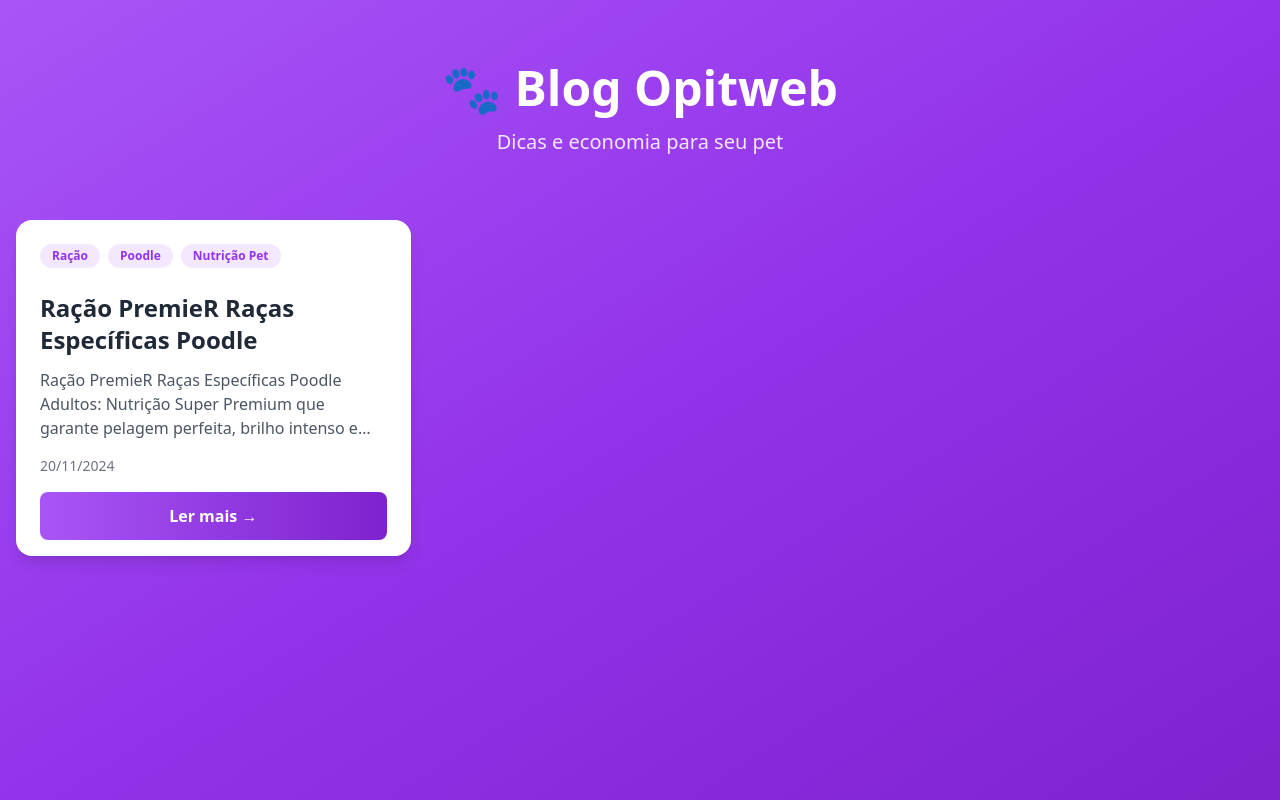
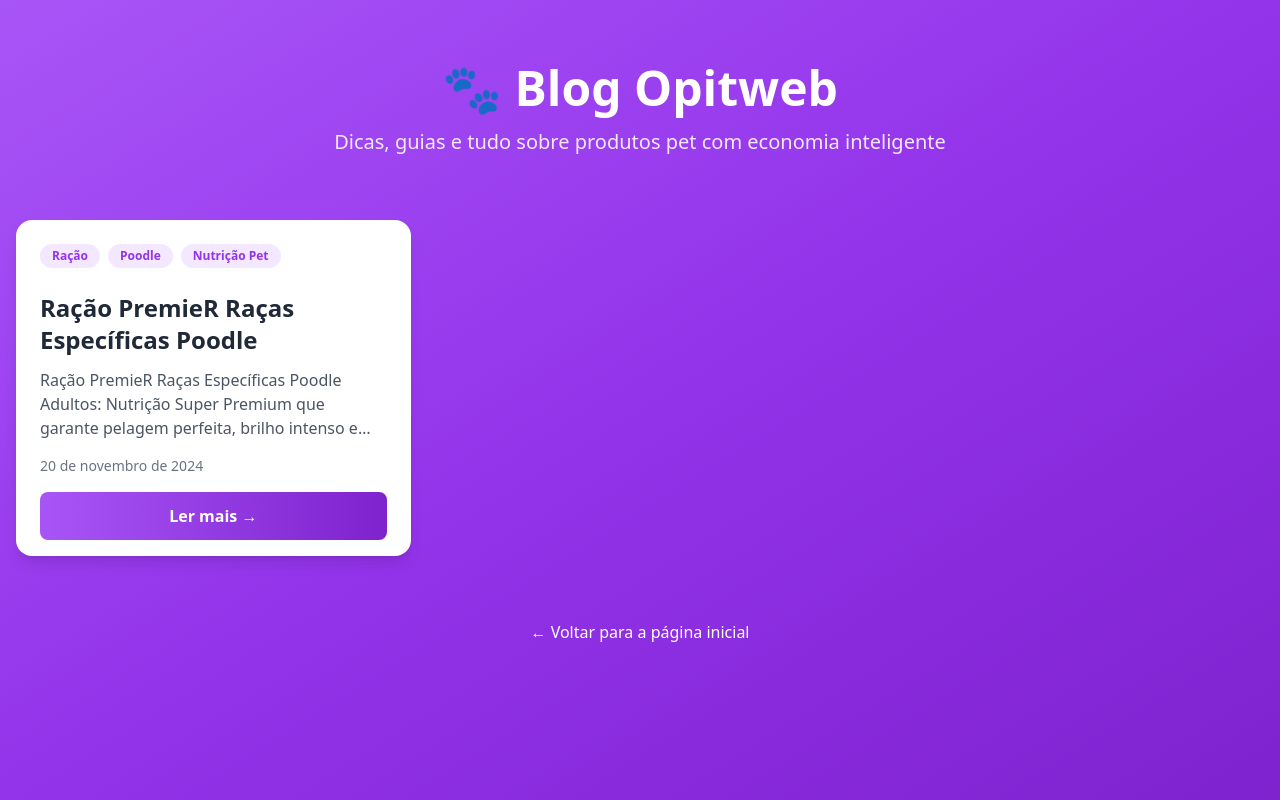
Before and after one commit to opitwwb/Opitwebpets, a Next.js app: page /blog in a window 1280 px wide. Built offline with nearby package versions, Linux system fonts and the light colour scheme.

Commit message:
Update page.tsx

```diff
--- a/app/blog/page.tsx
+++ b/app/blog/page.tsx
@@ -3,18 +3,11 @@
 import matter from 'gray-matter';
 import Link from 'next/link';
 
-// Interface para o TypeScript parar de reclamar
-interface Post {
-  slug: string;
-  title: string;
-  date: string;
-  excerpt: string;
-  categories: string[];
-}
-
-function getAllPosts(): Post[] {
+// Função para obter todos os posts
+function getAllPosts() {
   const postsDirectory = path.join(process.cwd(), 'app/blog/posts');
 
+  // Verificar se a pasta existe
   if (!fs.existsSync(postsDirectory)) {
     return [];
   }
@@ -34,7 +27,7 @@
         title: data.title || 'Sem título',
         date: data.date || new Date().toISOString(),
         excerpt: data.excerpt || '',
-        categories: Array.isArray(data.categories) ? data.categories : [],
+        categories: data.categories || [],
       };
     })
     .sort((a, b) => new Date(b.date).getTime() - new Date(a.date).getTime());
@@ -48,40 +41,68 @@
   return (
     <div className="min-h-screen bg-gradient-to-br from-purple-500 via-purple-600 to-purple-700">
       <div className="max-w-7xl mx-auto px-4 py-16">
+        {/* Header */}
         <header className="text-center mb-16">
-          <h1 className="text-5xl font-bold text-white mb-4">🐾 Blog Opitweb</h1>
-          <p className="text-xl text-purple-100">Dicas e economia para seu pet</p>
+          <h1 className="text-5xl font-bold text-white mb-4">
+            🐾 Blog Opitweb
+          </h1>
+          <p className="text-xl text-purple-100">
+            Dicas, guias e tudo sobre produtos pet com economia inteligente
+          </p>
         </header>
 
+        {/* Grid de Posts */}
         {posts.length === 0 ? (
-          <div className="bg-white rounded-2xl p-12 text-center shadow-xl">
-            <p className="text-gray-600">Nenhum post encontrado em app/blog/posts/</p>
+          <div className="bg-white rounded-2xl shadow-xl p-12 text-center">
+            <p className="text-gray-600 text-lg">
+              Nenhum post encontrado. Adicione seus posts na pasta <code className="bg-gray-100 px-2 py-1 rounded">app/blog/posts/</code>
+            </p>
           </div>
         ) : (
           <div className="grid grid-cols-1 md:grid-cols-2 lg:grid-cols-3 gap-8">
             {posts.map((post) => (
-              <article key={post.slug} className="bg-white rounded-2xl shadow-lg overflow-hidden hover:shadow-2xl transition-all hover:-translate-y-2 flex flex-col">
-
-                {/* AQUI ESTAVA O ERRO - AGORA CORRIGIDO COM (category: string) */}
+              <article
+                key={post.slug}
+                className="bg-white rounded-2xl shadow-lg overflow-hidden hover:shadow-2xl transition-all duration-300 hover:-translate-y-2 flex flex-col"
+              >
+                {/* Categorias */}
                 {post.categories.length > 0 && (
                   <div className="px-6 pt-6 pb-2 flex flex-wrap gap-2">
-                    {post.categories.slice(0, 3).map((category: string, idx: number) => (
-                      <span key={idx} className="text-xs font-semibold text-purple-600 bg-purple-100 px-3 py-1 rounded-full">
+                    {post.categories.slice(0, 3).map((category, idx) => (
+                      <span
+                        key={idx}
+                        className="text-xs font-semibold text-purple-600 bg-purple-100 px-3 py-1 rounded-full"
+                      >
                         {category}
                       </span>
                     ))}
                   </div>
                 )}
 
+                {/* Conteúdo */}
                 <div className="px-6 py-4 flex-1 flex flex-col">
-                  <h2 className="text-2xl font-bold text-gray-800 mb-3 line-clamp-2">{post.title}</h2>
-                  <p className="text-gray-600 mb-4 line-clamp-3 flex-1">{post.excerpt}</p>
+                  <h2 className="text-2xl font-bold text-gray-800 mb-3 line-clamp-2">
+                    {post.title}
+                  </h2>
+
+                  <p className="text-gray-600 mb-4 line-clamp-3 flex-1">
+                    {post.excerpt}
+                  </p>
 
                   <div className="flex items-center justify-between text-sm text-gray-500 mb-4">
-                    <time>{new Date(post.date).toLocaleDateString('pt-BR')}</time>
+                    <time dateTime={post.date}>
+                      {new Date(post.date).toLocaleDateString('pt-BR', {
+                        day: '2-digit',
+                        month: 'long',
+                        year: 'numeric'
+                      })}
+                    </time>
                   </div>
 
-                  <Link href={`/blog/${post.slug}`} className="inline-flex items-center justify-center bg-gradient-to-r from-purple-500 to-purple-700 text-white font-semibold py-3 px-6 rounded-lg hover:brightness-110 transition-all">
+                  <Link
+                    href={`/blog/${post.slug}`}
+                    className="inline-flex items-center justify-center bg-gradient-to-r from-purple-500 to-purple-700 text-white font-semibold py-3 px-6 rounded-lg hover:from-purple-600 hover:to-purple-800 transition-all duration-300"
+                  >
                     Ler mais →
                   </Link>
                 </div>
@@ -89,6 +110,16 @@
             ))}
           </div>
         )}
+
+        {/* Footer do Blog */}
+        <div className="mt-16 text-center">
+          <Link
+            href="/"
+            className="inline-flex items-center text-white hover:text-purple-200 transition-colors"
+          >
+            ← Voltar para a página inicial
+          </Link>
+        </div>
       </div>
     </div>
   );
```
